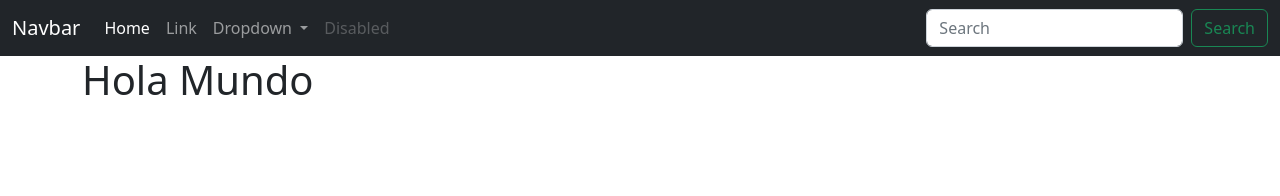
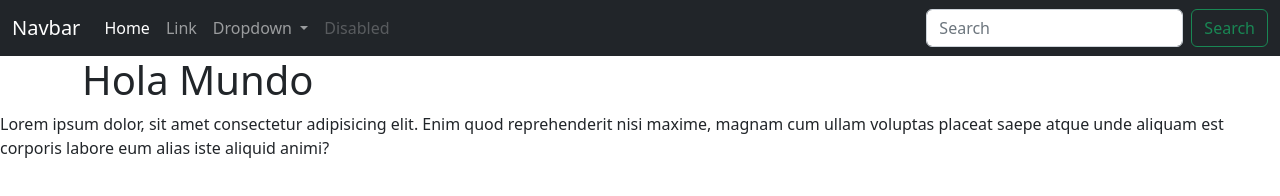
Before and after one commit to ljavierrodriguez/practica-git-ft-xviii, a plain HTML site: page index.html in a window 1280 px wide. Drawn offline with nearby package versions, Linux system fonts and the light colour scheme.

Commit message:
Actualizando archivo index.html

```diff
--- a/index.html
+++ b/index.html
@@ -58,6 +58,7 @@
     </div>
 
 
+    <p>Lorem ipsum dolor, sit amet consectetur adipisicing elit. Enim quod reprehenderit nisi maxime, magnam cum ullam voluptas placeat saepe atque unde aliquam est corporis labore eum alias iste aliquid animi?</p>
 
     <script src="https://cdn.jsdelivr.net/npm/bootstrap@5.2.3/dist/js/bootstrap.bundle.min.js"
         integrity="sha384-kenU1KFdBIe4zVF0s0G1M5b4hcpxyD9F7jL+jjXkk+Q2h455rYXK/7HAuoJl+0I4"
```
